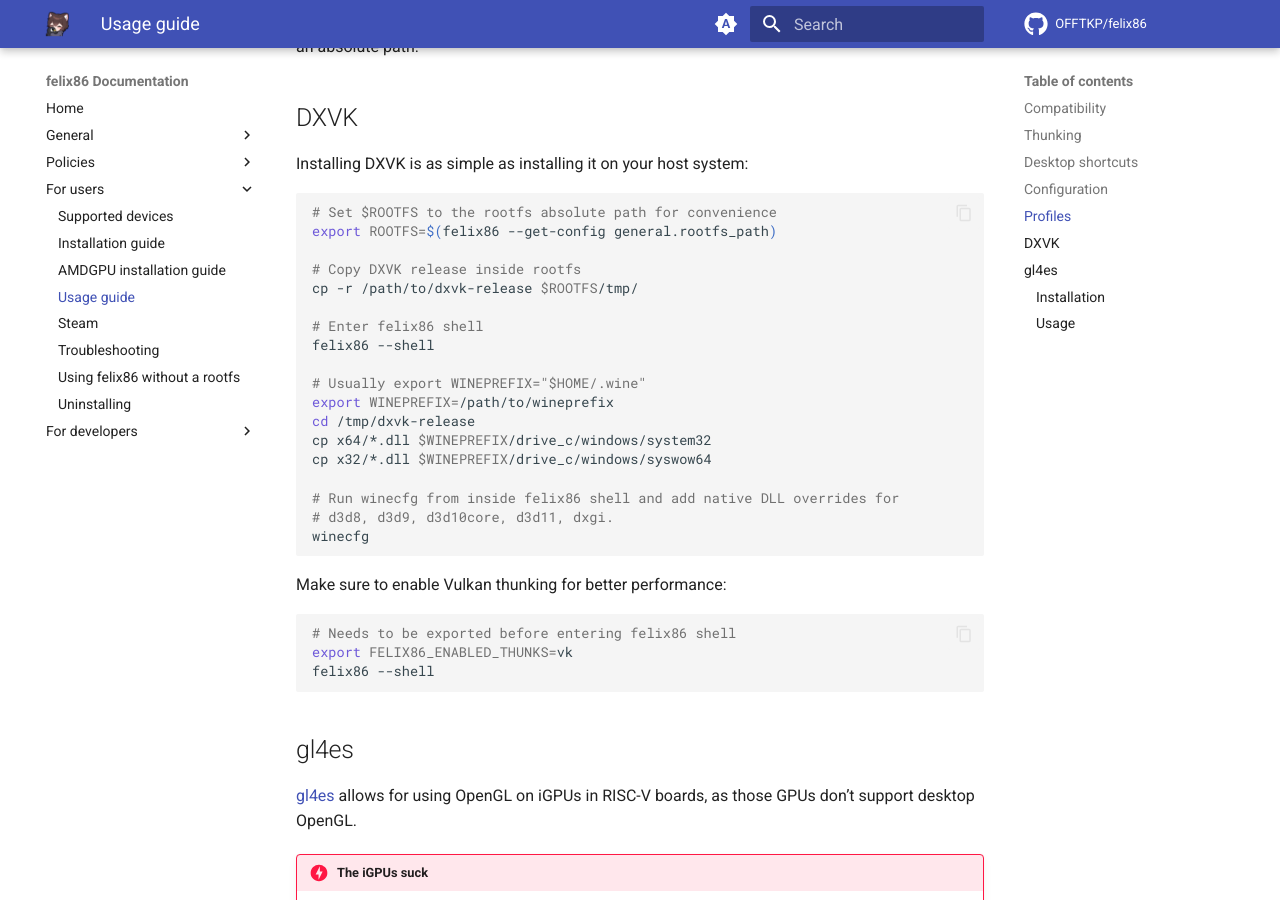
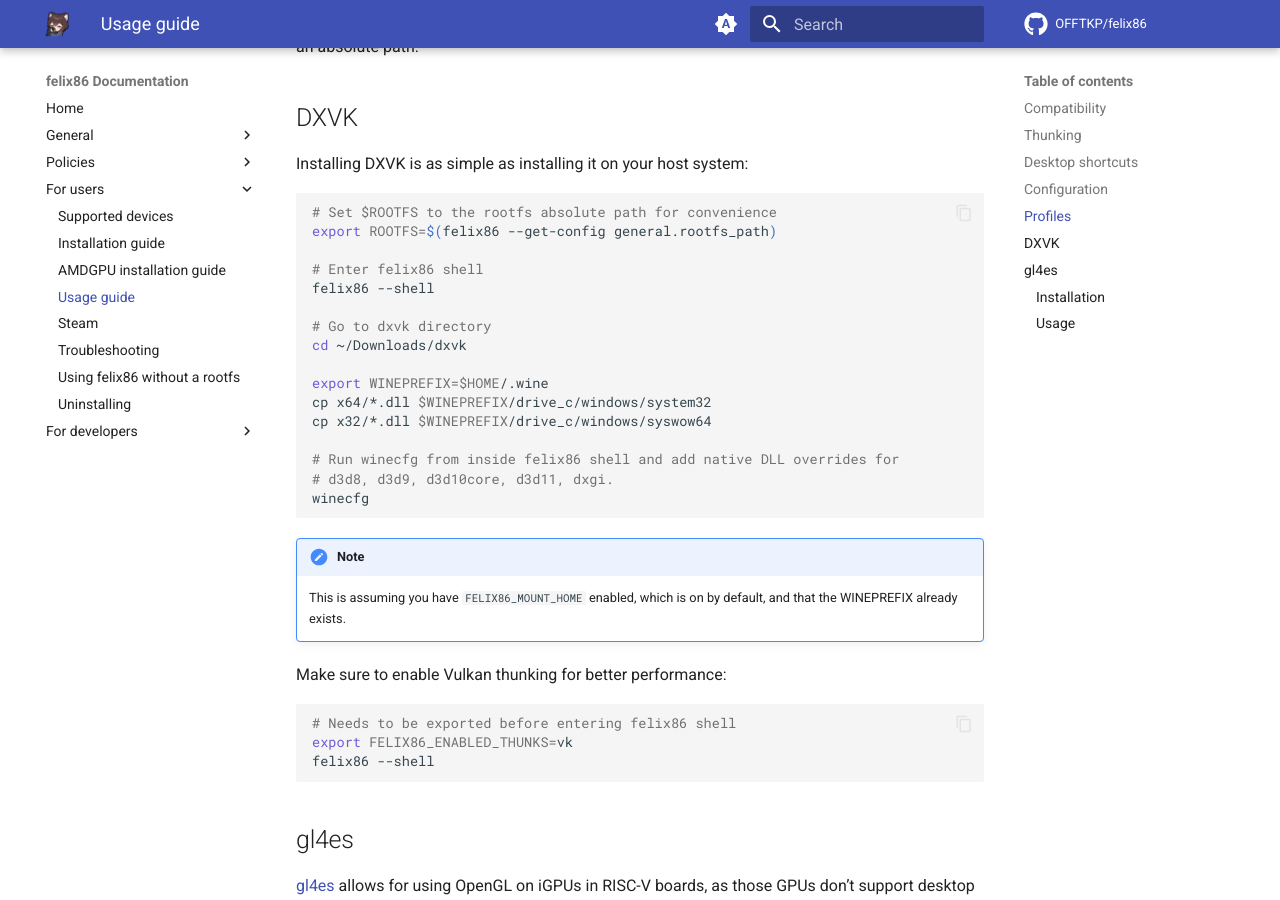
Before and after one commit to felix86-emu/docs, an MkDocs documentation site: the page built from docs/users/usage-guide.md, in a window 1280 px wide and 900 px high, scrolled down 2509 px. Built offline with MkDocs 1.6.1 and Material for MkDocs 9.7.7, drawn with Linux system fonts in a browser that asks for light colours; comment, search, counter and statistics services are not loaded.

Commit message:
Update guide

````diff
--- a/docs/users/usage-guide.md
+++ b/docs/users/usage-guide.md
@@ -100,15 +100,13 @@ Installing DXVK is as simple as installing it on your host system:
 # Set $ROOTFS to the rootfs absolute path for convenience
 export ROOTFS=$(felix86 --get-config general.rootfs_path)
 
-# Copy DXVK release inside rootfs
-cp -r /path/to/dxvk-release $ROOTFS/tmp/
-
 # Enter felix86 shell
 felix86 --shell
 
-# Usually export WINEPREFIX="$HOME/.wine"
-export WINEPREFIX=/path/to/wineprefix
-cd /tmp/dxvk-release
+# Go to dxvk directory
+cd ~/Downloads/dxvk
+
+export WINEPREFIX=$HOME/.wine
 cp x64/*.dll $WINEPREFIX/drive_c/windows/system32
 cp x32/*.dll $WINEPREFIX/drive_c/windows/syswow64
 
@@ -116,6 +114,9 @@ cp x32/*.dll $WINEPREFIX/drive_c/windows/syswow64
 # d3d8, d3d9, d3d10core, d3d11, dxgi.
 winecfg
 ```
+
+!!! note
+    This is assuming you have `FELIX86_MOUNT_HOME` enabled, which is on by default, and that the WINEPREFIX already exists.
 
 Make sure to enable Vulkan thunking for better performance:
 ```bash
````
